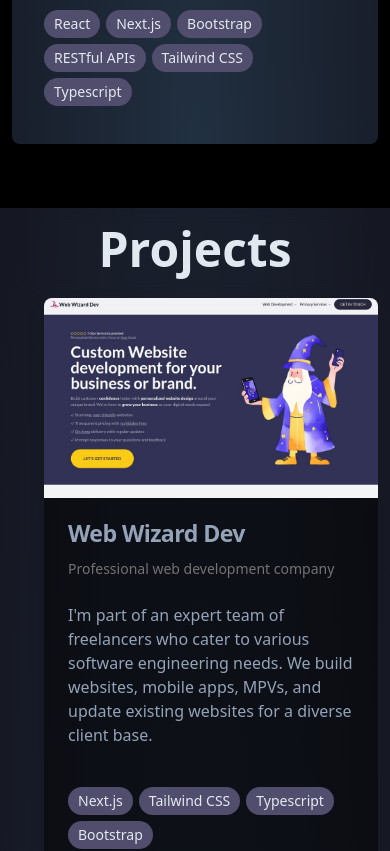
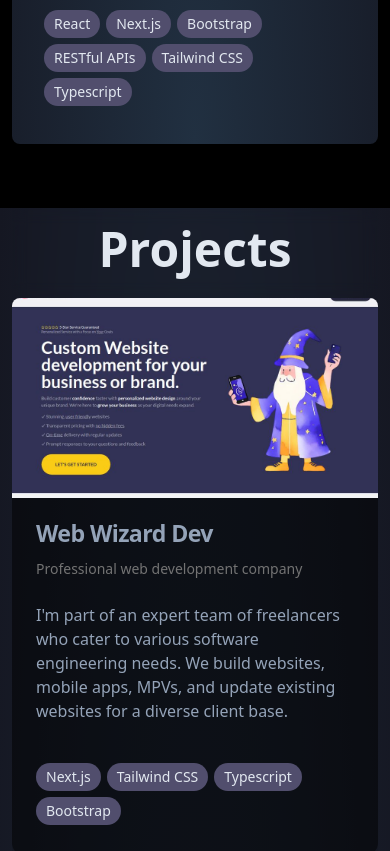
Before and after one commit to zackhanni/zachary.works, a Next.js app: page / in a window 390 px wide. Shown: the part 2394-3245 px from the top of the page. Built offline with nearby package versions, Linux system fonts and the light colour scheme.

Commit message:
change grid breakpoints

```diff
--- a/app/components/Projects.tsx
+++ b/app/components/Projects.tsx
@@ -24,7 +24,7 @@ export default function Projects() {
           <h2 className="text-5xl font-bold  text-slate-200 ">Projects</h2>
         </div>
 
-        <ul className="grid grid-cols-1 md:grid-cols-2 xl:grid-cols-3 gap-4 overflow-hidden">
+        <div className="grid grid-cols-1 md:grid-cols-2 lg:grid-cols-3 gap-4 overflow-hidden">
           <ProjectCard
             image="/web-wizard-dev.jpeg"
             link="https://www.webwizarddev.com/"
@@ -128,7 +128,7 @@ export default function Projects() {
               "Git",
             ]}
           /> */}
-        </ul>
+        </div>
       </div>
     </section>
   );
```
